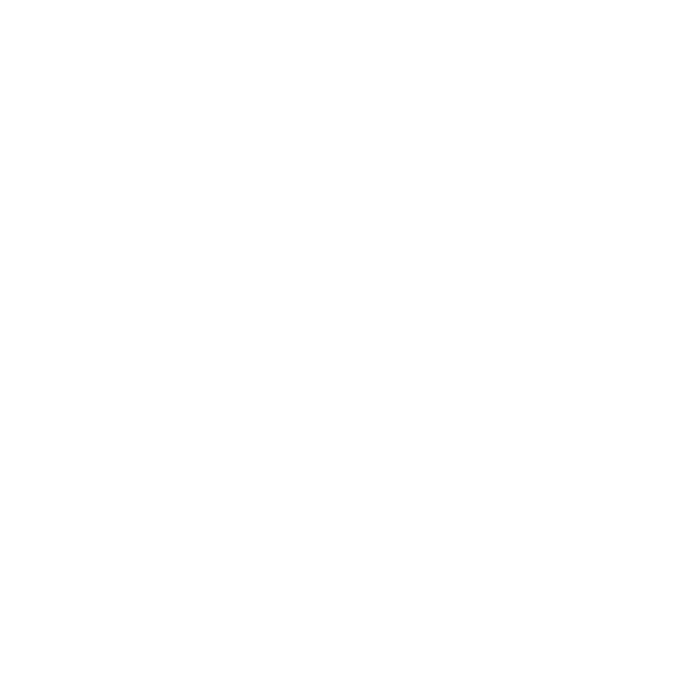
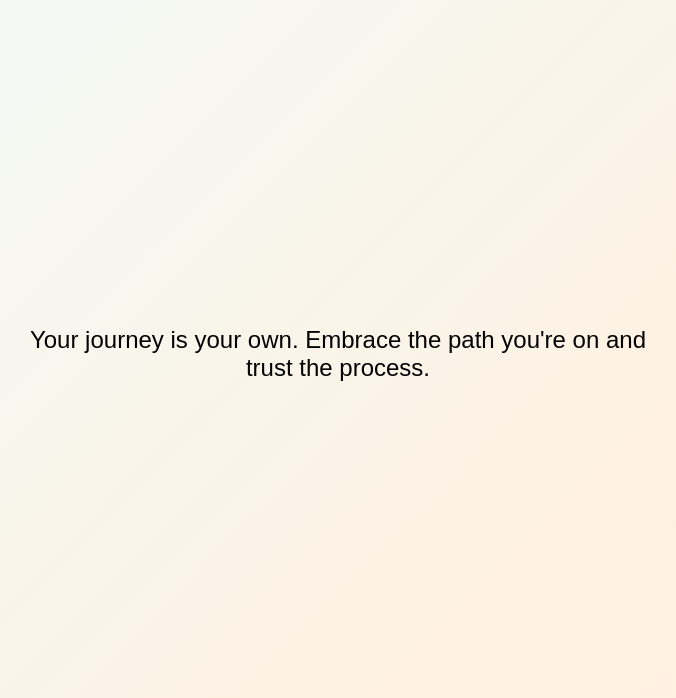
Before and after one commit to armondschneider/You-Need-To-Hear-This, a plain HTML site: page index.html in a window 1280 px wide. Both pictures are taken after a click on the button "Let's listen". Shown: the whole page, without its empty margins (302-978 px from the left). Drawn offline with Linux system fonts and the light colour scheme.

Commit message:
add animated gradient background,

```diff
--- a/style.css
+++ b/style.css
@@ -1,11 +1,9 @@
 body, html {
-  background-color: white;
   margin: 0;
   overflow: hidden;
-}
-
-.thought-input {
-  font-family: Arial, Helvetica, sans-serif;
+  background: linear-gradient(135deg, #fcddff, #ecfdff, #fff1e1, #ffc9c965);
+  background-size: 300% 300%;
+  animation: gradientMovement 40s ease infinite;
 }
 
 .container {
@@ -23,6 +21,7 @@ body, html {
   font: 24px sans-serif;
   resize: none;
   width: 50%;
+  transition: opacity 0.5s ease-in-out;
 }
 
 input:focus,
@@ -54,19 +53,49 @@ select:focus {
 
 .messageoutput {
   font-family: Arial, Helvetica, sans-serif;
-  display: none; /* Initially hidden */
+  opacity: 0;
+  transition: opacity 2s ease-in-out;
   position: absolute;
-  top: 270px;
+  top: 50%;
+  left: 50%;
+  transform: translate(-50%, -50%);
+  font-size: 24px;
+}
+
+.messageoutput.visible {
+  display: block;
+  opacity: 1;
+}
+
+/* Gradient background */
+
+.background {
+  position: fixed;
+  top: 0;
   left: 0;
   width: 100%;
   height: 100%;
-  text-align: center;
-  font-size: 24px;
-  opacity: 0; /* Start hidden with opacity */
-  transition: opacity 2.0s ease-in-out;
+  z-index: -1;
+  animation: backgroundMovement 40s linear infinite;
 }
 
-.messageoutput.visible { /* Class applied to show message and refresh button */
-  display: block;
-  opacity: 1;
+@keyframes backgroundMovement {
+  0% {
+    background-position: 0% 0%;
+  }
+  100% {
+    background-position: 100% 100%;
+  }
 }
+
+@keyframes gradientMovement {
+  0% {
+    background-position: 0% 50%;
+  }
+  50% {
+    background-position: 100% 50%;
+  }
+  100% {
+    background-position: 0% 50%;
+  }
+}
```
